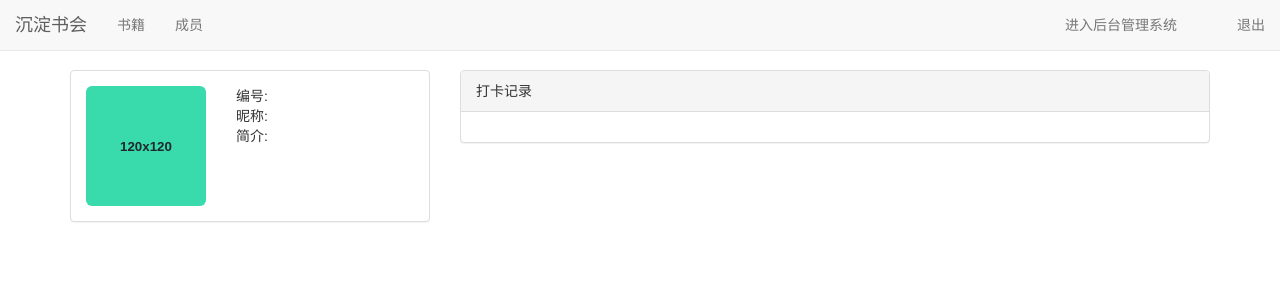
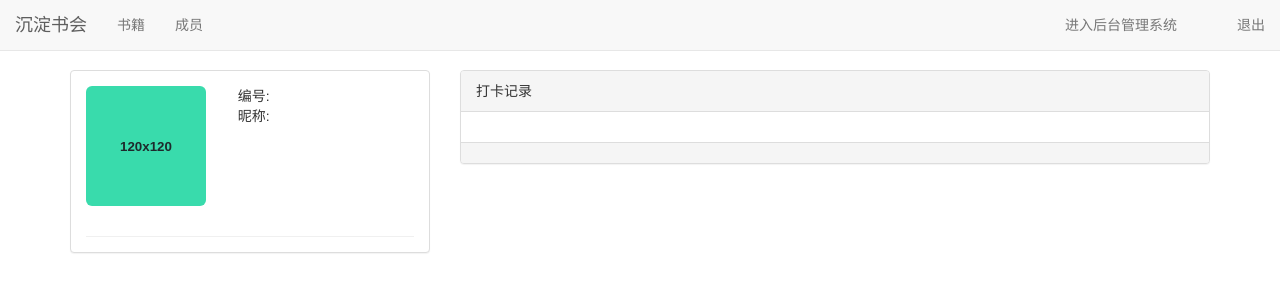
Before and after one commit to mozillazg/chendian-plus, a Django app: template chendian/templates/frontend/member/detail.html in a window 1280 px wide. Shown: the top 300 px of the page. Run offline with Django 3.2, Linux system fonts and the light colour scheme; the template is opened without the code that fills it, so the values that code supplies are empty; parts of the project's set-up code (start-up, migrations or seed data) failed here and were passed over; some libraries are stand-ins or nearby versions.

Commit message:
调整成员详情以及打卡列表的样式

```diff
--- a/chendian/static/css/site.css
+++ b/chendian/static/css/site.css
@@ -23,6 +23,11 @@
   margin-bottom: 10px;
   border-top-left-radius: 0;
   border-top-right-radius: 0;
+}
+
+.book-detail .col-md-8 .panel-body,
+.member-detail .col-md-8 .panel-body {
+  padding: 15px 0;
 }
 
 .think,
@@ -61,9 +66,11 @@
   text-overflow: ellipsis;
 }
 
-.member .avatar-120 {
-  float: left;
+.member-info .avatar-120 {
+  padding-left: 0;
 }
-.member .detail {
-  margin-left: 150px;
+.member-info .note {
+  border-bottom: 1px solid #f0f0f0;
+  margin-top: 15px;
+  padding-top: 15px;
 }
--- a/chendian/static/js/frontend/member_detail.js
+++ b/chendian/static/js/frontend/member_detail.js
@@ -18,23 +18,25 @@ var MemberInfo = React.createClass({displayName: "MemberInfo",
     var member = this.state.data;
     var memberInfo = (
       React.createElement("div", {className: "member"},
-        React.createElement("div", {className: "avatar-120"},
+        React.createElement("div", {className: "avatar-120 col-md-5"},
           React.createElement("img", {"data-src": "holder.js/120x120/random", className: "img-rounded",
             alt: "120x120", style: {width: "120px", height: "120px"},
             title: member.nick_name})
         ),
-        React.createElement("div", {className: "detail"},
+        React.createElement("div", {className: "detail col-md-7"},
           React.createElement("ul", {className: "list-unstyled"},
             React.createElement("li", null, "编号: ", React.createElement("span", null, member.sn)),
-            React.createElement("li", null, "昵称: ", React.createElement("span", null, member.nick_name)),
-            React.createElement("li", null, "简介: ", React.createElement("span", null, React.createElement("br", null), member.note))
+            React.createElement("li", null, "昵称: ", React.createElement("span", null, member.nick_name))
           )
         )
       )
       );
     return (
       React.createElement("div", {className: "member-info"},
-        memberInfo
+        memberInfo,
+        React.createElement("div", {className: "note col-md-12"},
+          member.note
+        )
       )
     );
   }
--- a/chendian/templates/frontend/book/detail.html
+++ b/chendian/templates/frontend/book/detail.html
@@ -2,7 +2,7 @@
 
 
 {% block content %}
-<div class "row">
+<div class="row book-detail">
   <div class="col-md-4">
     <div class="panel panel-default">
       <div class="panel-body">
--- a/chendian/templates/frontend/member/detail.html
+++ b/chendian/templates/frontend/member/detail.html
@@ -1,7 +1,7 @@
 {% extends "frontend/base.html" %}
 
 {% block content %}
-<div class="row">
+<div class="row member-detail">
   <div class="col-md-4">
     <div class="panel panel-default">
       <div class="panel-body">
@@ -16,6 +16,7 @@
         <div class="panel-body">
           <div id="checkin-list"></div>
         </div>
+        <div class="panel-footer clearfix"></div>
       </div>
     </div>
 </div>
```
Also changed, not shown: chendian/static/js/src/member_detail.jsx (+5 -3 lines).
